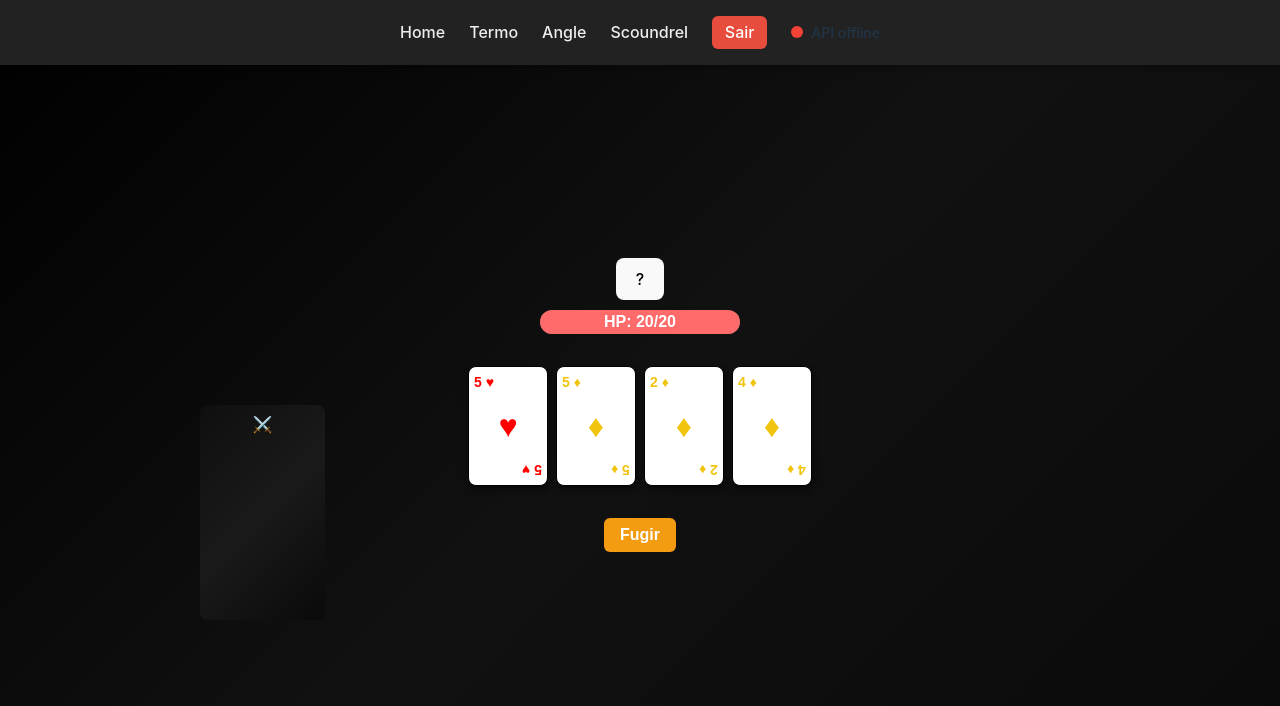
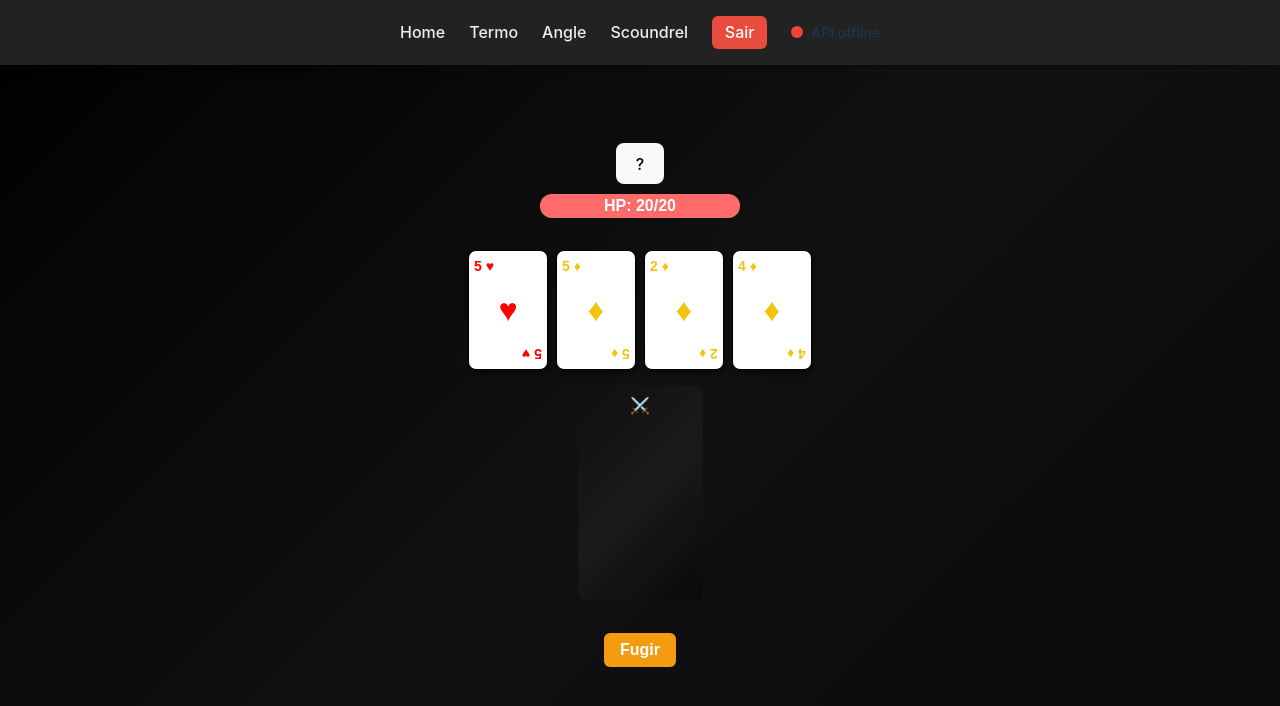
Before and after one commit to DaviPac/game-hub, a React (Vite) app in the folder meu-site/: page /scoundrel in a window 1280 px wide. Shown: the top 706 px of the page. Built offline with nearby package versions, Linux system fonts and the light colour scheme; no server answers; sample sign-in values are in the browser's storage.

Commit message:
scoundrel

```diff
--- a/meu-site/src/games/scoundrel/components/Weapon/Weapon.module.css
+++ b/meu-site/src/games/scoundrel/components/Weapon/Weapon.module.css
@@ -1,8 +1,5 @@
 .fixedWeapon {
     background: linear-gradient(135deg, #0f0f0f 0%, #1a1a1a 50%, #0a0a0a 100%);
-    position: fixed;
-    bottom: 180px;
-    left: 200px;
     display: flex;
     align-items: center;
     gap: 0.5rem;
--- a/meu-site/src/games/scoundrel/components/Weapon/Weapon.tsx
+++ b/meu-site/src/games/scoundrel/components/Weapon/Weapon.tsx
@@ -9,7 +9,6 @@ export interface WeaponProps {
 function Weapon({ gameState }: WeaponProps) {
     return (
         <div className={styles.fixedWeapon}>
-            <div className={styles.fixedWeapon}>
                 <span>⚔️</span>
                 {gameState.weapon && (
                     <>
@@ -19,7 +18,6 @@ function Weapon({ gameState }: WeaponProps) {
                         )}
                     </>
                 )}
-            </div>
         </div>
     )
 }
```
